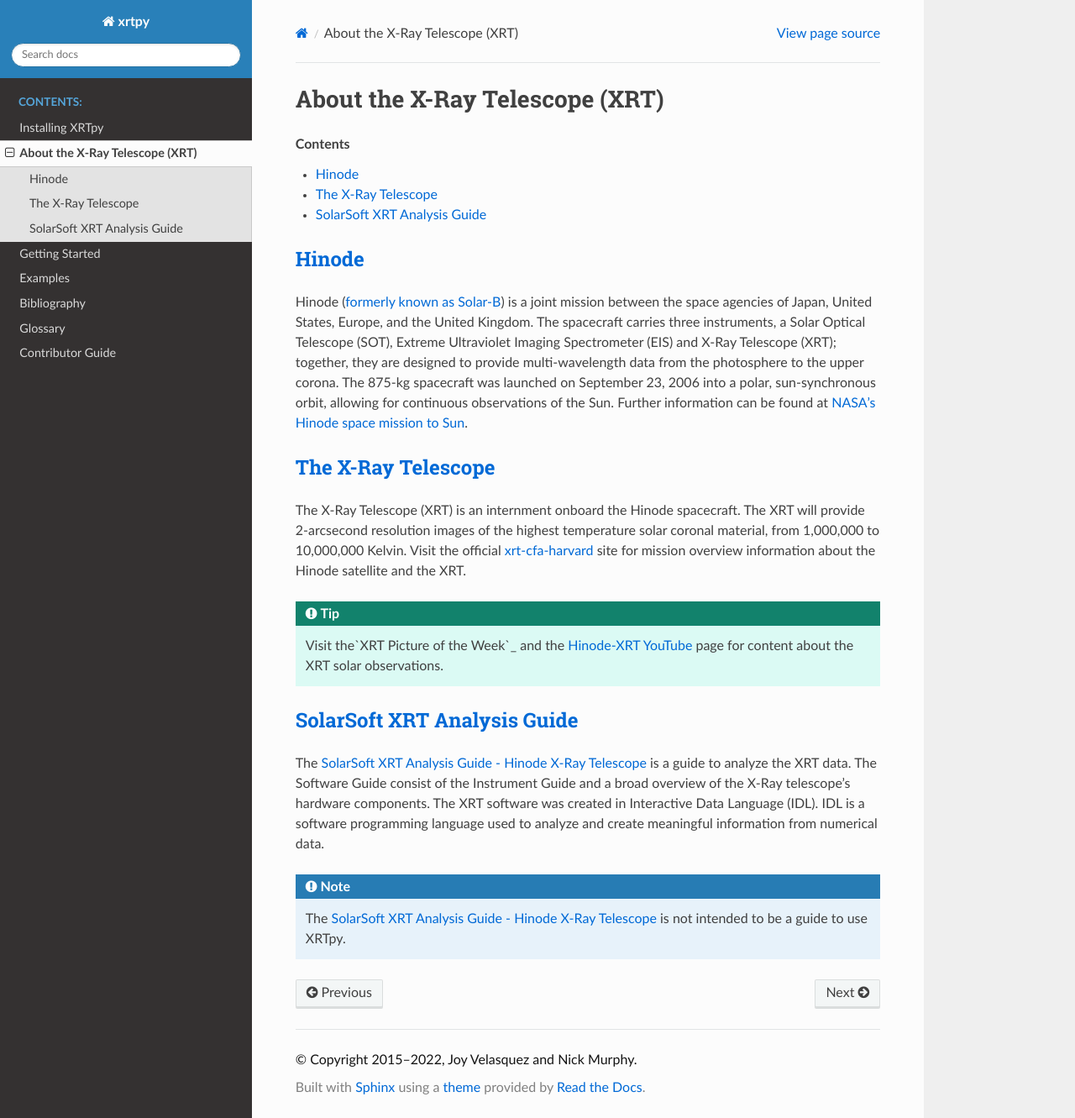
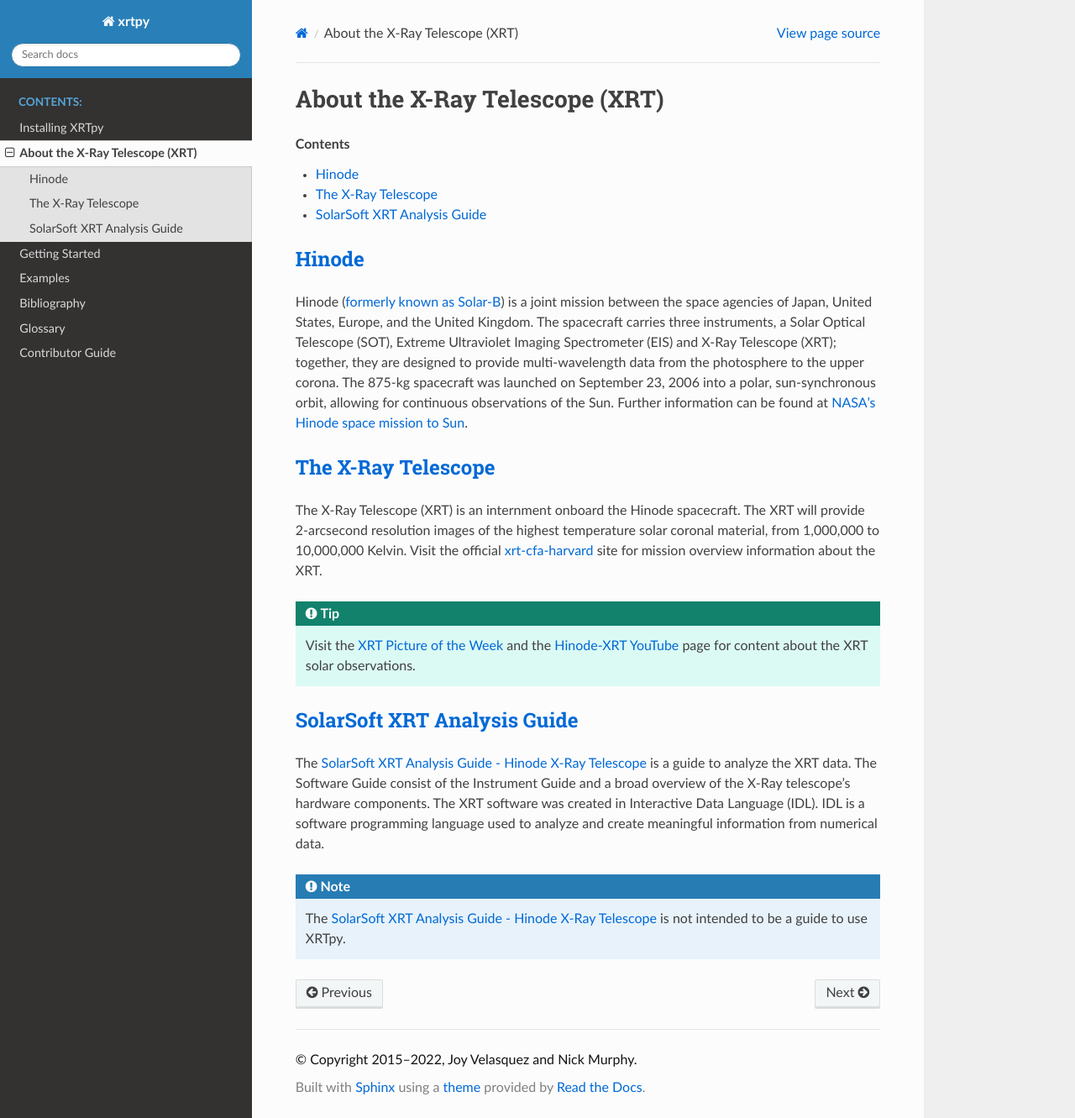
Before and after one commit to HinodeXRT/xrtpy, a Sphinx documentation site: the page built from docs/about_xrt.rst, in a window 1280 px wide and 1331 px high. Shown: the whole window at 84% size. Built offline with Sphinx 7.4.7 and the Read the Docs theme 2.0.0, drawn with Linux system fonts in a browser that asks for light colours.

Commit message:
Worked on text.

```diff
--- a/docs/about_xrt.rst
+++ b/docs/about_xrt.rst
@@ -18,10 +18,10 @@ sun-synchronous orbit, allowing for continuous observations of the Sun. Further
 The X-Ray Telescope
 ====================
 The X-Ray Telescope (XRT) is an internment onboard the Hinode spacecraft. The XRT will provide 2-arcsecond resolution images of the highest temperature solar coronal
-material, from 1,000,000 to 10,000,000 Kelvin. Visit the official `xrt-cfa-harvard`_ site for mission overview information about the Hinode satellite and the XRT.
+material, from 1,000,000 to 10,000,000 Kelvin. Visit the official `xrt-cfa-harvard`_ site for mission overview information about the XRT.
 
 .. tip::
-   Visit the`XRT Picture of the Week`_ and the `Hinode-XRT YouTube`_ page for content about the XRT solar observations.
+   Visit the `XRT Picture of the Week`_ and the `Hinode-XRT YouTube`_ page for content about the XRT solar observations.
 
 
 SolarSoft XRT Analysis Guide
```
